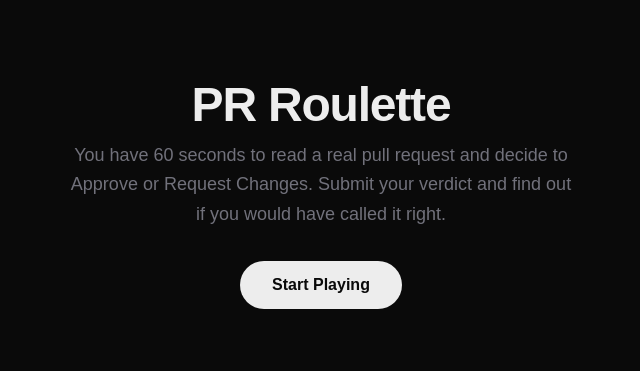
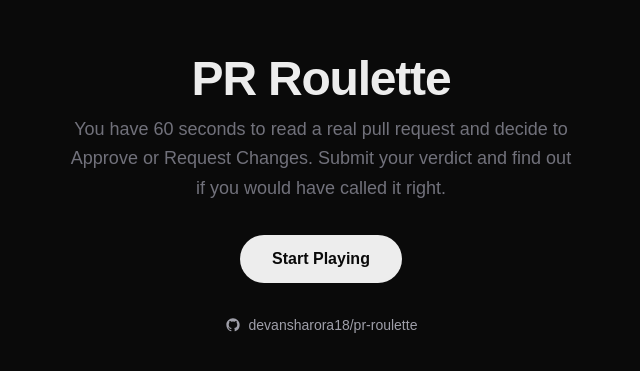
Before and after one commit to devansharora18/pr-roulette, a Next.js app: page / in a window 1280 px wide. Shown: the part 205-576 px from the top of the page, without its empty margins (319-959 px from the left). Built offline with nearby package versions, Linux system fonts and the light colour scheme.

Commit message:
ui: add github link

```diff
--- a/app/page.tsx
+++ b/app/page.tsx
@@ -20,6 +20,22 @@
         >
           Start Playing
         </Link>
+        <a
+          href="https://github.com/devansharora18/pr-roulette"
+          target="_blank"
+          rel="noopener noreferrer"
+          className="flex items-center gap-2 text-sm text-zinc-400 transition-colors hover:text-foreground dark:text-zinc-500"
+        >
+          <svg
+            viewBox="0 0 24 24"
+            fill="currentColor"
+            className="h-4 w-4"
+            aria-hidden="true"
+          >
+            <path d="M12 2C6.477 2 2 6.484 2 12.017c0 4.425 2.865 8.18 6.839 9.504.5.092.682-.217.682-.483 0-.237-.008-.868-.013-1.703-2.782.605-3.369-1.343-3.369-1.343-.454-1.158-1.11-1.466-1.11-1.466-.908-.62.069-.608.069-.608 1.003.07 1.531 1.032 1.531 1.032.892 1.53 2.341 1.088 2.91.832.092-.647.35-1.088.636-1.338-2.22-.253-4.555-1.113-4.555-4.951 0-1.093.39-1.988 1.029-2.688-.103-.253-.446-1.272.098-2.65 0 0 .84-.27 2.75 1.026A9.564 9.564 0 0 1 12 6.844a9.59 9.59 0 0 1 2.504.337c1.909-1.296 2.747-1.027 2.747-1.027.546 1.379.202 2.398.1 2.651.64.7 1.028 1.595 1.028 2.688 0 3.848-2.339 4.695-4.566 4.943.359.309.678.92.678 1.855 0 1.338-.012 2.419-.012 2.747 0 .268.18.58.688.482A10.02 10.02 0 0 0 22 12.017C22 6.484 17.522 2 12 2z" />
+          </svg>
+          devansharora18/pr-roulette
+        </a>
       </main>
     </div>
   );
```
